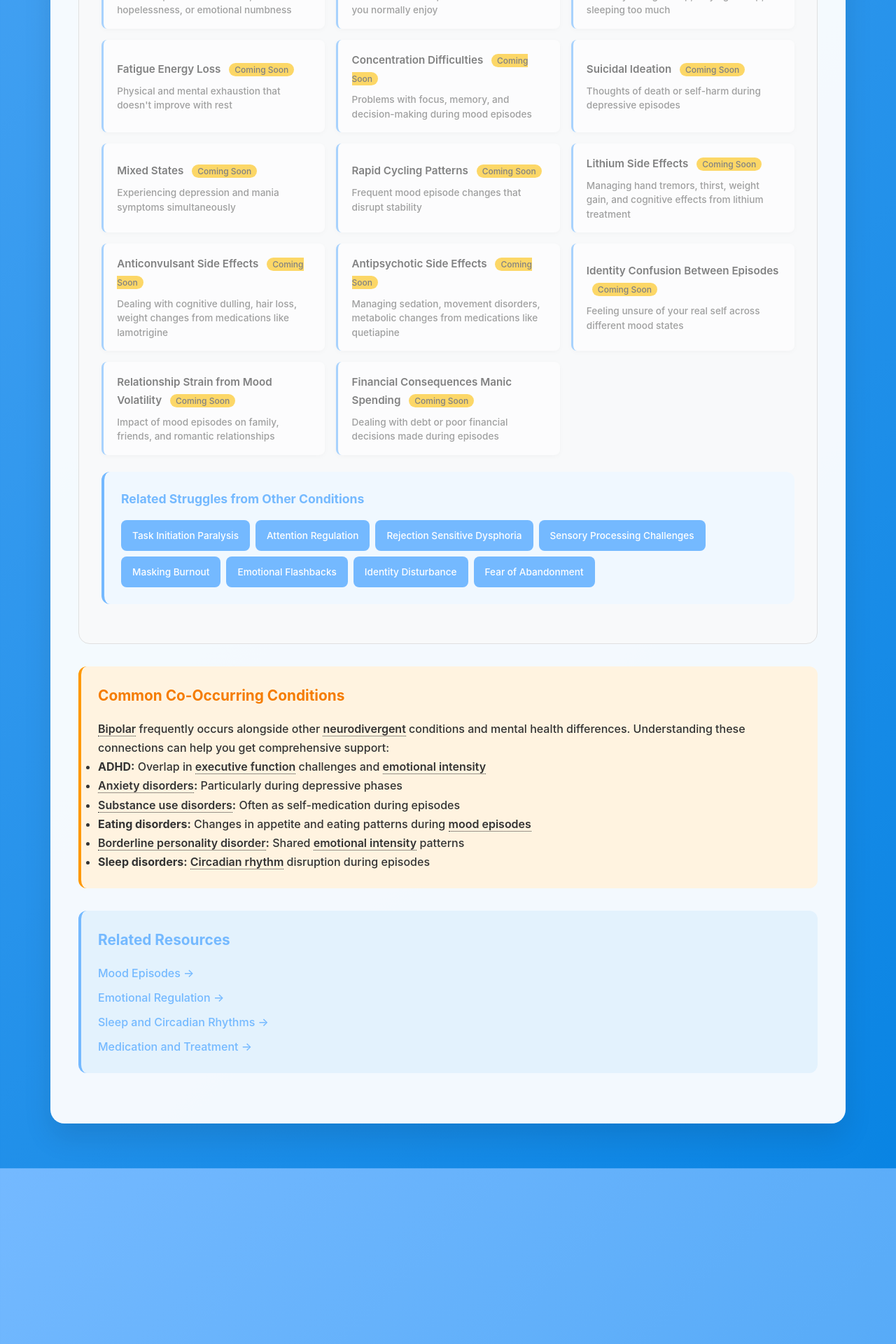
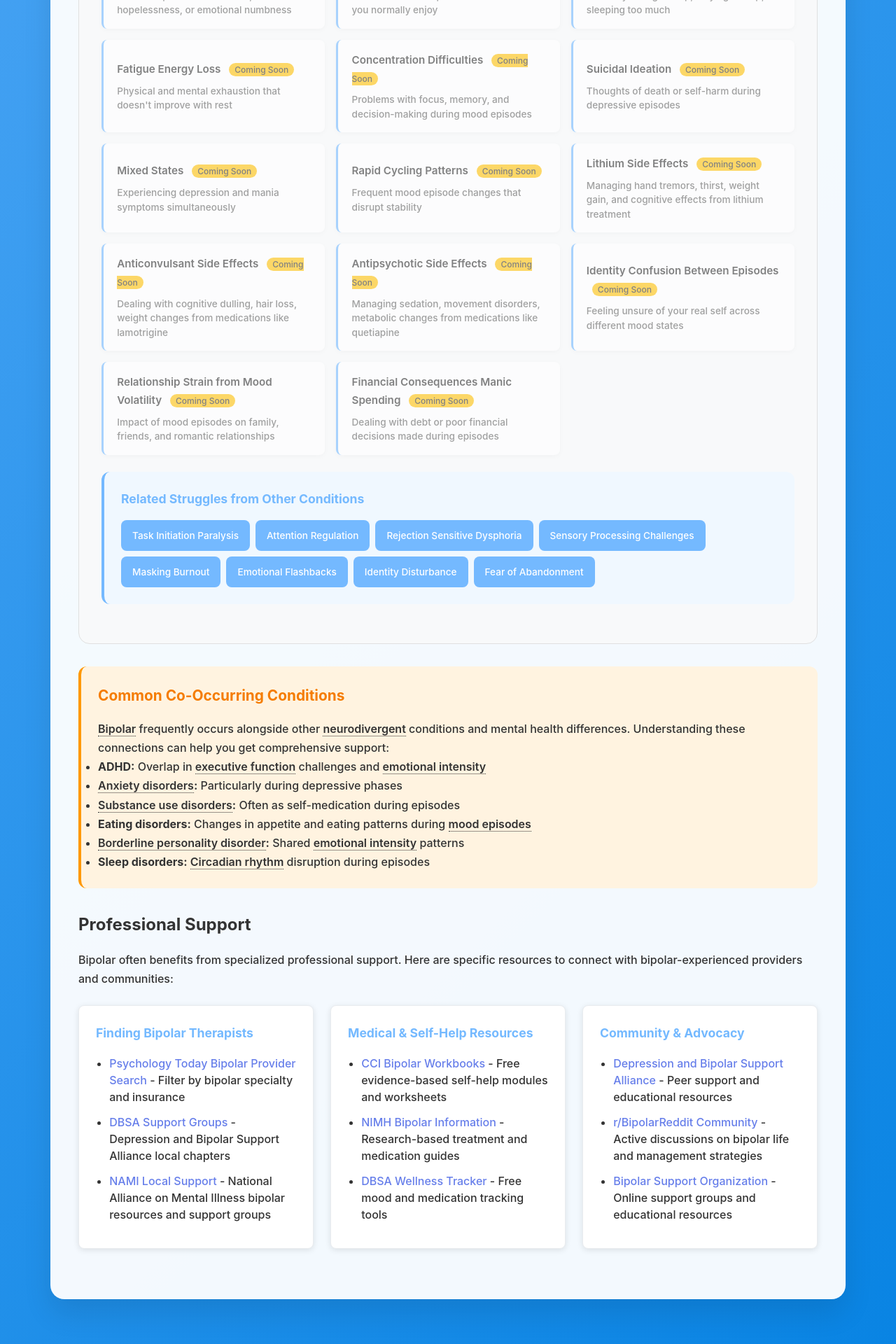
Before and after one commit to neurodivergent-survival-guide/neurodivergent-survival-guide, a Jekyll site: the page built from conditions/bipolar.html, in a window 1280 px wide. Shown: the part 2791-4711 px from the top of the page at 70% size. Built offline with Jekyll 4.4.1, drawn with Linux system fonts in a browser that asks for light colours.

Commit message:
Update bipolar.html

```diff
--- a/conditions/bipolar.html
+++ b/conditions/bipolar.html
@@ -287,6 +287,60 @@ slug: bipolar
         color: #f57c00;
         margin-bottom: 1rem;
         font-size: 1.3rem;
+    }
+
+    /* Support Resources */
+    .support-resources {
+        margin: 2rem 0;
+    }
+
+    .support-resources h3 {
+        color: #333;
+        margin-bottom: 1rem;
+        font-size: 1.5rem;
+    }
+
+    .support-grid {
+        display: grid;
+        grid-template-columns: repeat(auto-fit, minmax(300px, 1fr));
+        gap: 1.5rem;
+        margin-top: 1.5rem;
+    }
+
+    .support-card {
+        background: #ffffff;
+        border: 1px solid #e9ecef;
+        border-radius: 8px;
+        padding: 1.5rem;
+        box-shadow: 0 2px 8px rgba(0,0,0,0.1);
+    }
+
+    .support-card h4 {
+        color: #74b9ff;
+        margin-top: 0;
+        margin-bottom: 1rem;
+        font-size: 1.1rem;
+    }
+
+    .support-card ul {
+        margin: 0;
+        padding-left: 1.2rem;
+    }
+
+    .support-card li {
+        margin-bottom: 0.75rem;
+        line-height: 1.5;
+    }
+
+    .support-card a {
+        color: #667eea;
+        text-decoration: none;
+        font-weight: 500;
+    }
+
+    .support-card a:hover {
+        color: #5a67d8;
+        text-decoration: underline;
     }
 
     /* Focus states for accessibility */
@@ -639,13 +693,37 @@ slug: bipolar
                 </ul>
             </div>
 
-            <div style="background: #e3f2fd; padding: 1.5rem; border-radius: 12px; margin: 2rem 0; border-left: 4px solid #74b9ff;">
-                <h3 style="color: #74b9ff; margin-bottom: 1rem; font-size: 1.3rem;">Related Resources</h3>
-                <div style="display: flex; flex-direction: column; gap: 0.5rem;">
-                    <a href="{{ '/glossary/mood-episodes.html' | relative_url }}" style="color: #74b9ff; text-decoration: none;">Mood Episodes →</a>
-                    <a href="{{ '/glossary/emotional-regulation.html' | relative_url }}" style="color: #74b9ff; text-decoration: none;">Emotional Regulation →</a>
-                    <a href="{{ '/glossary/sleep-circadian.html' | relative_url }}" style="color: #74b9ff; text-decoration: none;">Sleep and Circadian Rhythms →</a>
-                    <a href="{{ '/glossary/medication-treatment.html' | relative_url }}" style="color: #74b9ff; text-decoration: none;">Medication and Treatment →</a>
+            <div class="support-resources">
+                <h3>Professional Support</h3>
+                <p>Bipolar often benefits from specialized professional support. Here are specific resources to connect with bipolar-experienced providers and communities:</p>
+
+                <div class="support-grid">
+                    <div class="support-card">
+                        <h4>Finding Bipolar Therapists</h4>
+                        <ul>
+                            <li><a href="https://www.psychologytoday.com/us/therapists/bipolar-disorder" target="_blank" rel="noopener">Psychology Today Bipolar Provider Search</a> - Filter by bipolar specialty and insurance</li>
+                            <li><a href="https://www.dbsalliance.org/support/chapters-and-support-groups/" target="_blank" rel="noopener">DBSA Support Groups</a> - Depression and Bipolar Support Alliance local chapters</li>
+                            <li><a href="https://www.nami.org/find-support" target="_blank" rel="noopener">NAMI Local Support</a> - National Alliance on Mental Illness bipolar resources and support groups</li>
+                        </ul>
+                    </div>
+
+                    <div class="support-card">
+                        <h4>Medical & Self-Help Resources</h4>
+                        <ul>
+                            <li><a href="https://www.cci.health.wa.gov.au/Resources/Looking-After-Yourself/Bipolar" target="_blank" rel="noopener">CCI Bipolar Workbooks</a> - Free evidence-based self-help modules and worksheets</li>
+                            <li><a href="https://www.nimh.nih.gov/health/topics/bipolar-disorder" target="_blank" rel="noopener">NIMH Bipolar Information</a> - Research-based treatment and medication guides</li>
+                            <li><a href="https://www.dbsalliance.org/wellness-tracker/" target="_blank" rel="noopener">DBSA Wellness Tracker</a> - Free mood and medication tracking tools</li>
+                        </ul>
+                    </div>
+
+                    <div class="support-card">
+                        <h4>Community & Advocacy</h4>
+                        <ul>
+                            <li><a href="https://www.dbsalliance.org/" target="_blank" rel="noopener">Depression and Bipolar Support Alliance</a> - Peer support and educational resources</li>
+                            <li><a href="https://www.reddit.com/r/BipolarReddit/" target="_blank" rel="noopener">r/BipolarReddit Community</a> - Active discussions on bipolar life and management strategies</li>
+                            <li><a href="https://www.bpso.org/" target="_blank" rel="noopener">Bipolar Support Organization</a> - Online support groups and educational resources</li>
+                        </ul>
+                    </div>
                 </div>
             </div>
         </div>
```
